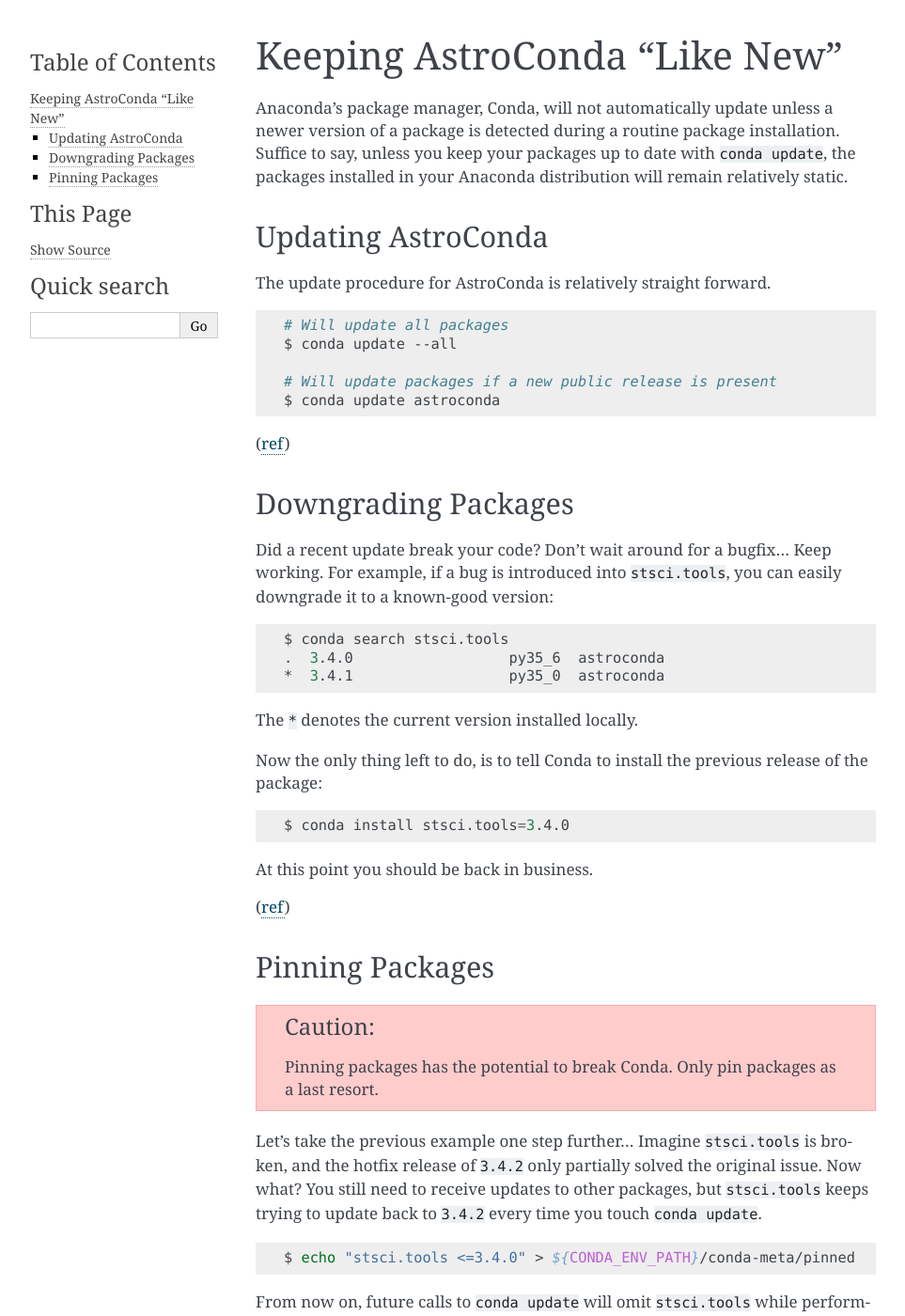
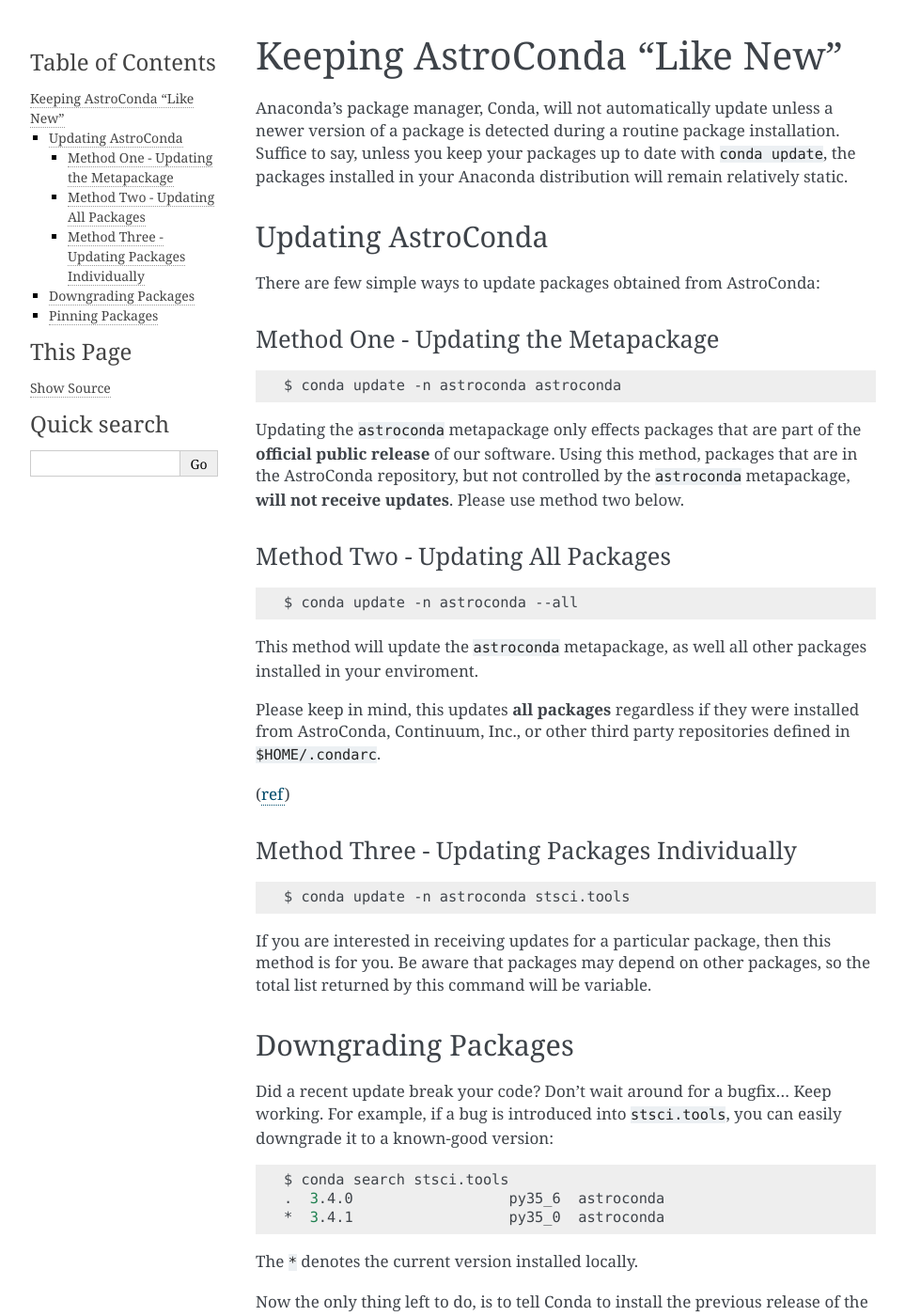
Before and after one commit to jhunkeler/astroconda, a Sphinx documentation site: the page built from source/updating.rst, in a window 1280 px wide and 1400 px high. Shown: the whole window at 94% size, without its empty margins (148-1111 px from the left). Built offline with Sphinx 7.4.7, drawn with Linux system fonts in a browser that asks for light colours.

Commit message:
Be more verbose about different upgrade paths

```diff
--- a/source/updating.rst
+++ b/source/updating.rst
@@ -9,17 +9,43 @@
 Updating AstroConda
 ===================
 
-The update procedure for AstroConda is relatively straight forward.
+There are few simple ways to update packages obtained from AstroConda:
+
+Method One - Updating the Metapackage
+-------------------------------------
 
 .. code-block:: sh
 
-    # Will update all packages
-    $ conda update --all
+    $ conda update -n astroconda astroconda
 
-    # Will update packages if a new public release is present
-    $ conda update astroconda
+Updating the ``astroconda`` metapackage only effects packages that are part of the **official public release** of our software.
+Using this method, packages that are in the AstroConda repository, but not controlled by the ``astroconda`` metapackage,
+**will not receive updates**. Please use method two below.
+
+Method Two - Updating All Packages
+----------------------------------
+
+.. code-block:: sh
+
+    $ conda update -n astroconda --all
+
+This method will update the ``astroconda`` metapackage, as well all other packages installed in your enviroment.
+
+Please keep in mind, this updates **all packages** regardless if they were installed from AstroConda, Continuum, Inc.,
+or other third party repositories defined in ``$HOME/.condarc``.
 
 (`ref <http://conda.pydata.org/docs/using/pkgs.html#package-update>`__)
+
+
+Method Three - Updating Packages Individually
+---------------------------------------------
+
+.. code-block:: sh
+
+    $ conda update -n astroconda stsci.tools
+
+If you are interested in receiving updates for a particular package, then this method is for you. Be aware that packages
+may depend on other packages, so the total list returned by this command will be variable.
 
 
 Downgrading Packages
```
